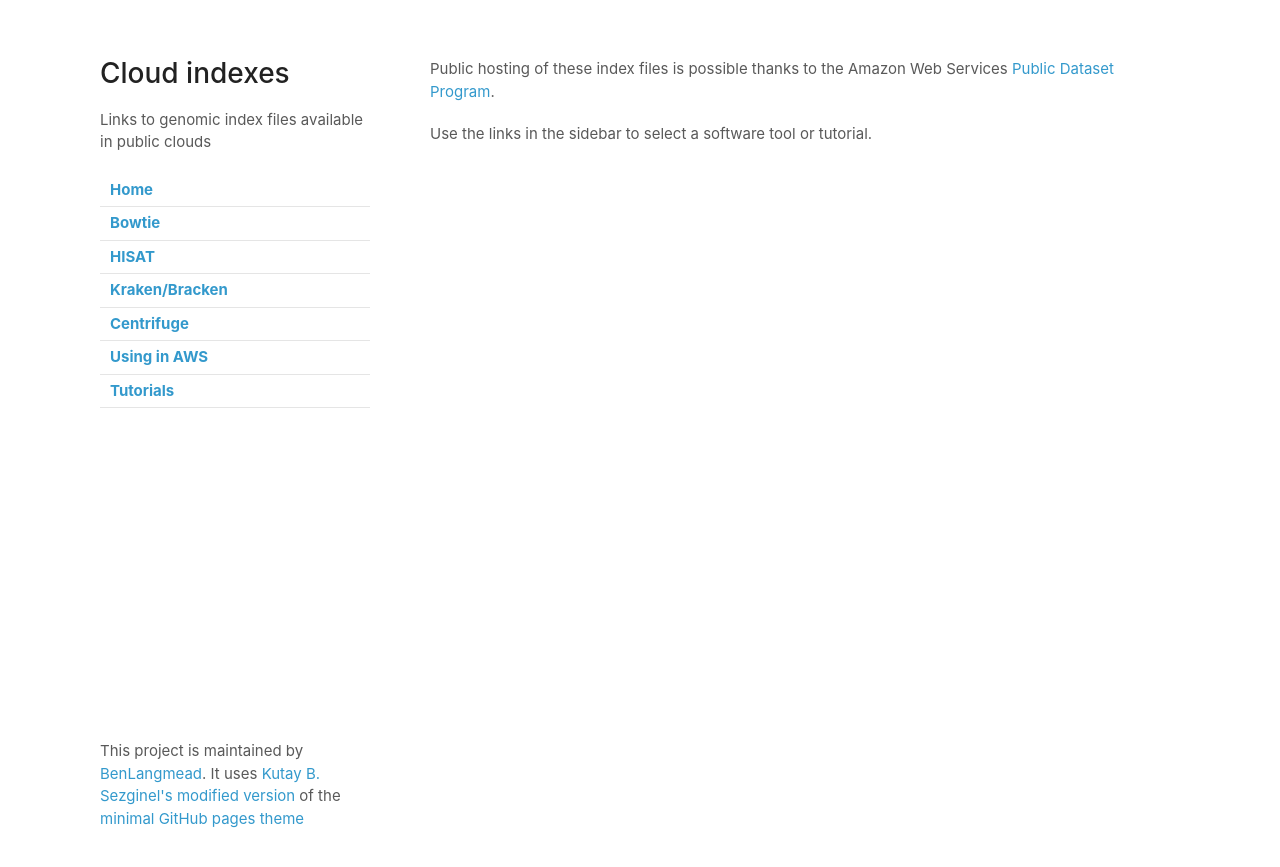
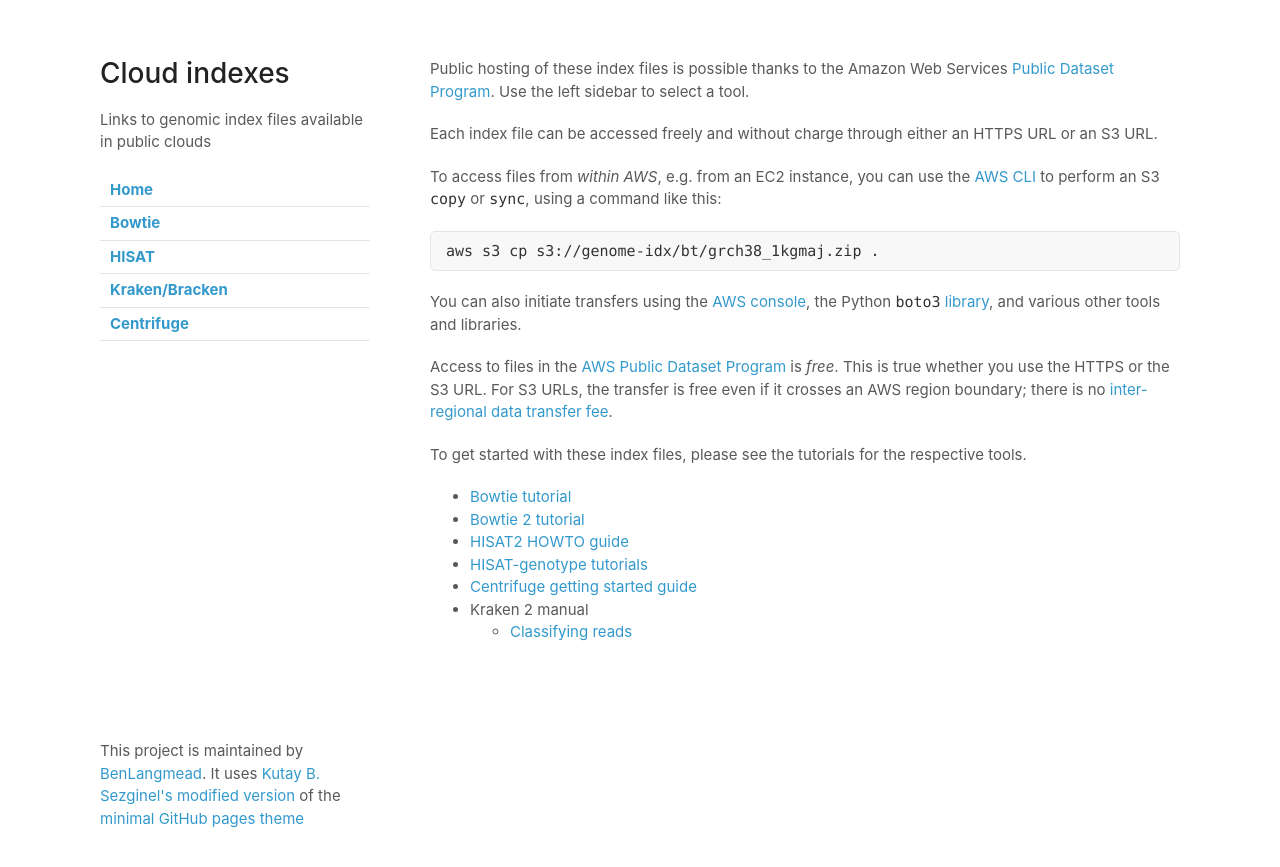
Before and after one commit to BenLangmead/aws-indexes, a Jekyll site: the page built from docs/index.md, in a window 1280 px wide. Shown: the top 867 px of the page. Built offline with Jekyll 4.4.1, drawn with Linux system fonts in a browser that asks for light colours; our own code applies the rules of GitHub Pages for plain Markdown files.

Commit message:
simplify

````diff
--- a/docs/_config.yml
+++ b/docs/_config.yml
@@ -13,7 +13,3 @@ navigation:
     url: k2
   - title: Centrifuge
     url: centrifuge
-  - title: Using in AWS
-    url: aws
-  - title: Tutorials
-    url: tutorial
--- a/docs/index.md
+++ b/docs/index.md
@@ -1,3 +1,24 @@
 Public hosting of these index files is possible thanks to the Amazon Web Services [Public Dataset Program](https://aws.amazon.com/opendata/public-datasets/).
+Use the left sidebar to select a tool.
 
-Use the links in the sidebar to select a software tool or tutorial.
+Each index file can be accessed freely and without charge through either an HTTPS URL or an S3 URL.
+
+To access files from *within AWS*, e.g. from an EC2 instance, you can use the [AWS CLI](https://aws.amazon.com/cli/) to perform an S3 `copy` or `sync`, using a command like this:
+
+```buildoutcfg
+aws s3 cp s3://genome-idx/bt/grch38_1kgmaj.zip .
+```
+
+You can also initiate transfers using the [AWS console](https://aws.amazon.com/console/), the Python [`boto3` library](https://boto3.amazonaws.com/v1/documentation/api/latest/index.html), and various other tools and libraries.
+
+Access to files in the [AWS Public Dataset Program](https://aws.amazon.com/opendata/public-datasets/) is *free*.  This is true whether you use the HTTPS or the S3 URL.  For S3 URLs, the transfer is free even if it crosses an AWS region boundary; there is no [inter-regional data transfer fee](https://aws.amazon.com/s3/pricing/).
+
+To get started with these index files, please see the tutorials for the respective tools.
+
+* [Bowtie tutorial](http://bowtie-bio.sourceforge.net/tutorial.shtml)
+* [Bowtie 2 tutorial](http://bowtie-bio.sourceforge.net/bowtie2/manual.shtml#getting-started-with-bowtie-2-lambda-phage-example)
+* [HISAT2 HOWTO guide](https://daehwankimlab.github.io/hisat2/howto/)
+* [HISAT-genotype tutorials](https://daehwankimlab.github.io/hisat-genotype/tutorials/)
+* [Centrifuge getting started guide](https://ccb.jhu.edu/software/centrifuge/manual.shtml#getting-started-with-centrifuge)
+* Kraken 2 manual
+    * [Classifying reads](https://github.com/DerrickWood/kraken2/wiki/Manual#classification)
````
Also changed, not shown: docs/aws.md (deleted, +0 -9 lines).
